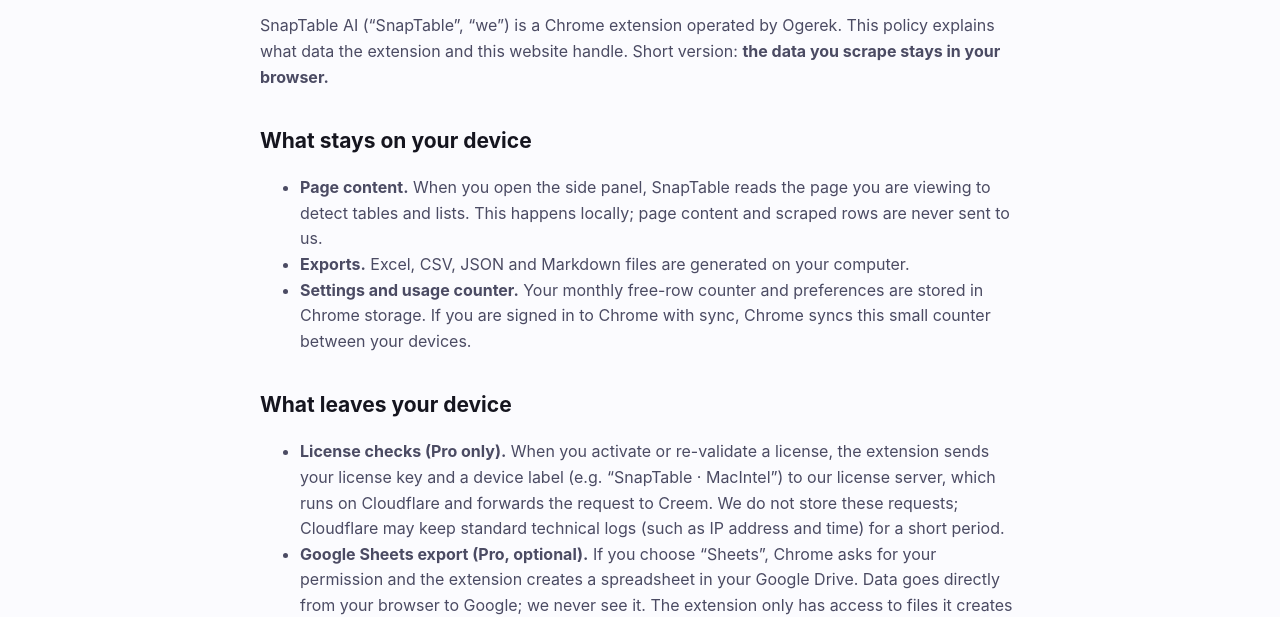
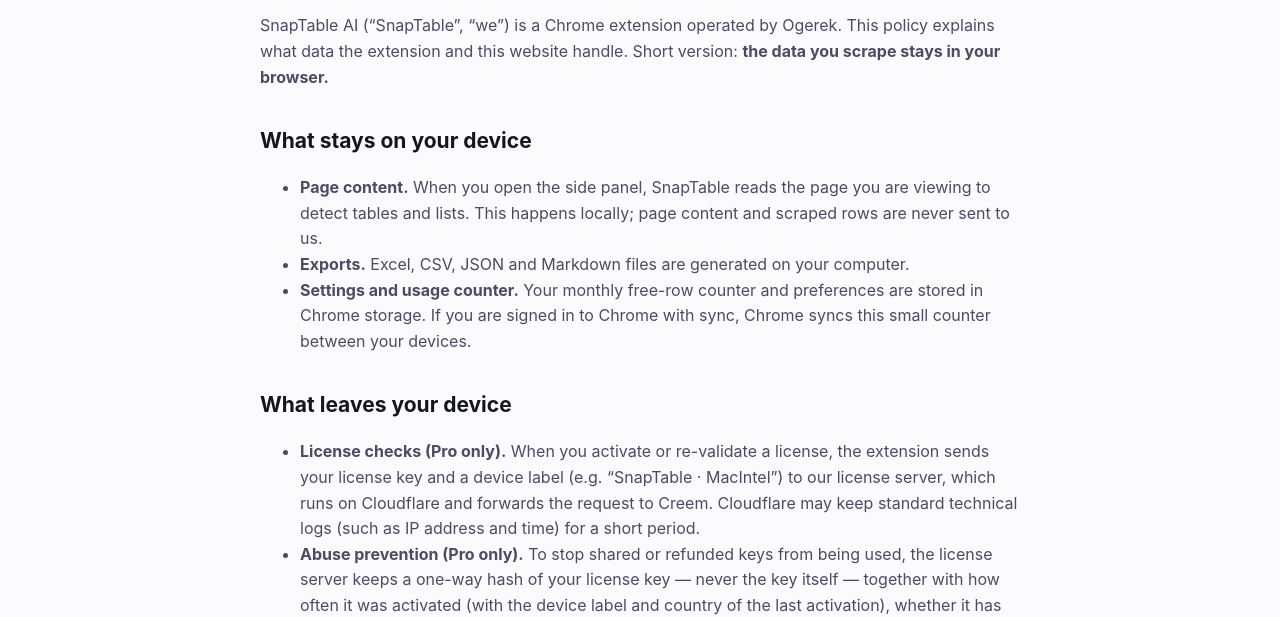
Before and after one commit to sertelemre/ogerek, a website: page public/snaptable/privacy/index.html in a window 1280 px wide. Shown: the part 192-809 px from the top of the page. Drawn offline with Linux system fonts and the light colour scheme.

Commit message:
Privacy: describe SnapTable license abuse protection
The license server now keeps a hash of each license key with activation
counts, revocation state and the Creem subscription/order it belongs to.

Co-Authored-By: Claude Opus 5.5 <noreply@anthropic.com>

```diff
--- a/public/snaptable/privacy/index.html
+++ b/public/snaptable/privacy/index.html
@@ -32,7 +32,8 @@
 
   <h2>What leaves your device</h2>
   <ul>
-    <li><strong>License checks (Pro only).</strong> When you activate or re-validate a license, the extension sends your license key and a device label (e.g. “SnapTable · MacIntel”) to our license server, which runs on Cloudflare and forwards the request to Creem. We do not store these requests; Cloudflare may keep standard technical logs (such as IP address and time) for a short period.</li>
+    <li><strong>License checks (Pro only).</strong> When you activate or re-validate a license, the extension sends your license key and a device label (e.g. “SnapTable · MacIntel”) to our license server, which runs on Cloudflare and forwards the request to Creem. Cloudflare may keep standard technical logs (such as IP address and time) for a short period.</li>
+    <li><strong>Abuse prevention (Pro only).</strong> To stop shared or refunded keys from being used, the license server keeps a one-way hash of your license key — never the key itself — together with how often it was activated (with the device label and country of the last activation), whether it has been revoked, and which Creem subscription and order it belongs to. Creem tells our server about purchases, renewals, cancellations, refunds and disputes so that access follows your subscription.</li>
     <li><strong>Google Sheets export (Pro, optional).</strong> If you choose “Sheets”, Chrome asks for your permission and the extension creates a spreadsheet in your Google Drive. Data goes directly from your browser to Google; we never see it. The extension only has access to files it creates (<code>drive.file</code> scope).</li>
     <li><strong>Payments.</strong> Purchases are processed by Creem, our merchant of record. Creem collects your payment details, name, email and billing country under its own privacy policy. We receive order information (such as email, country and subscription status) to provide support.</li>
   </ul>
```
